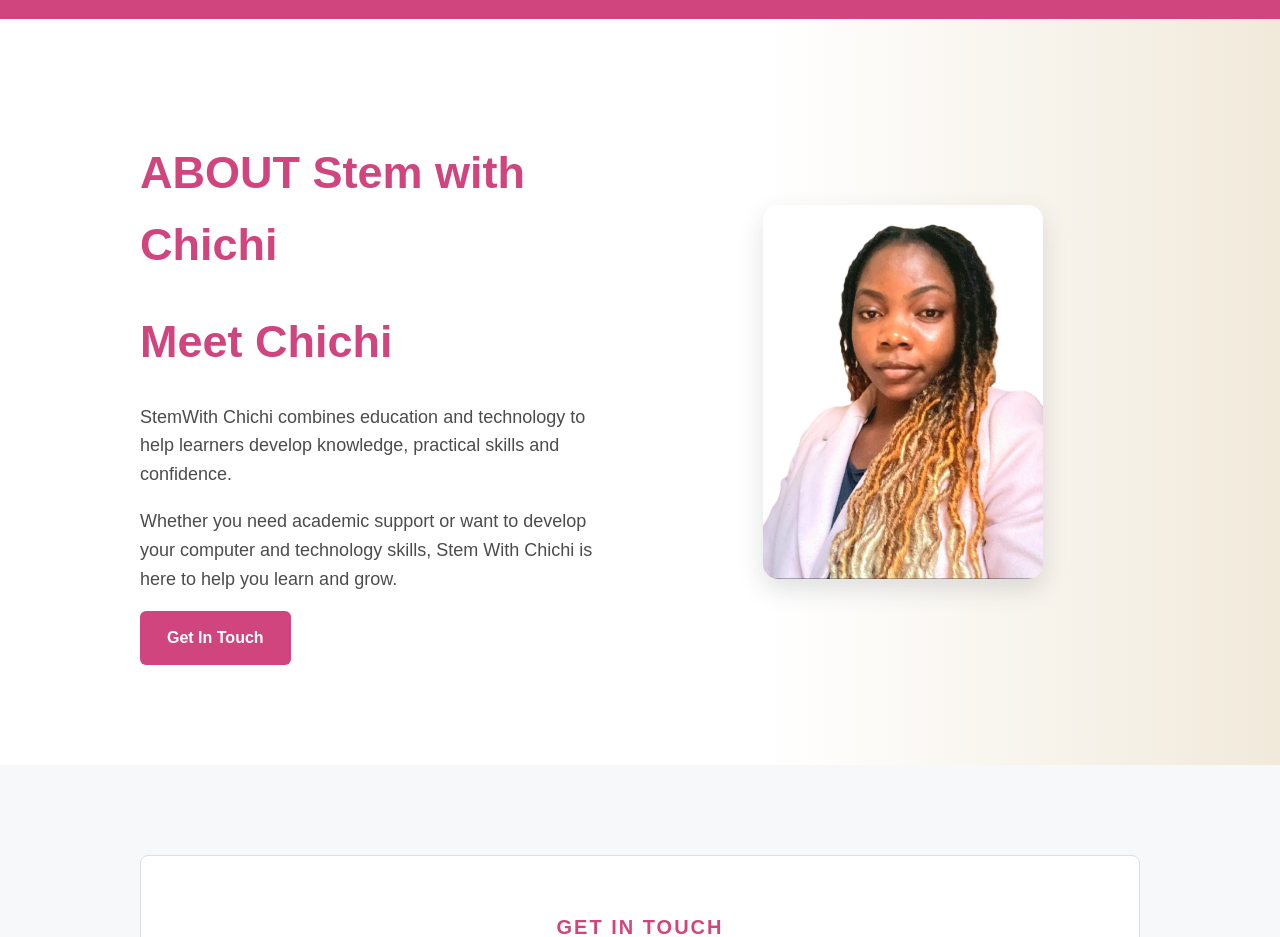
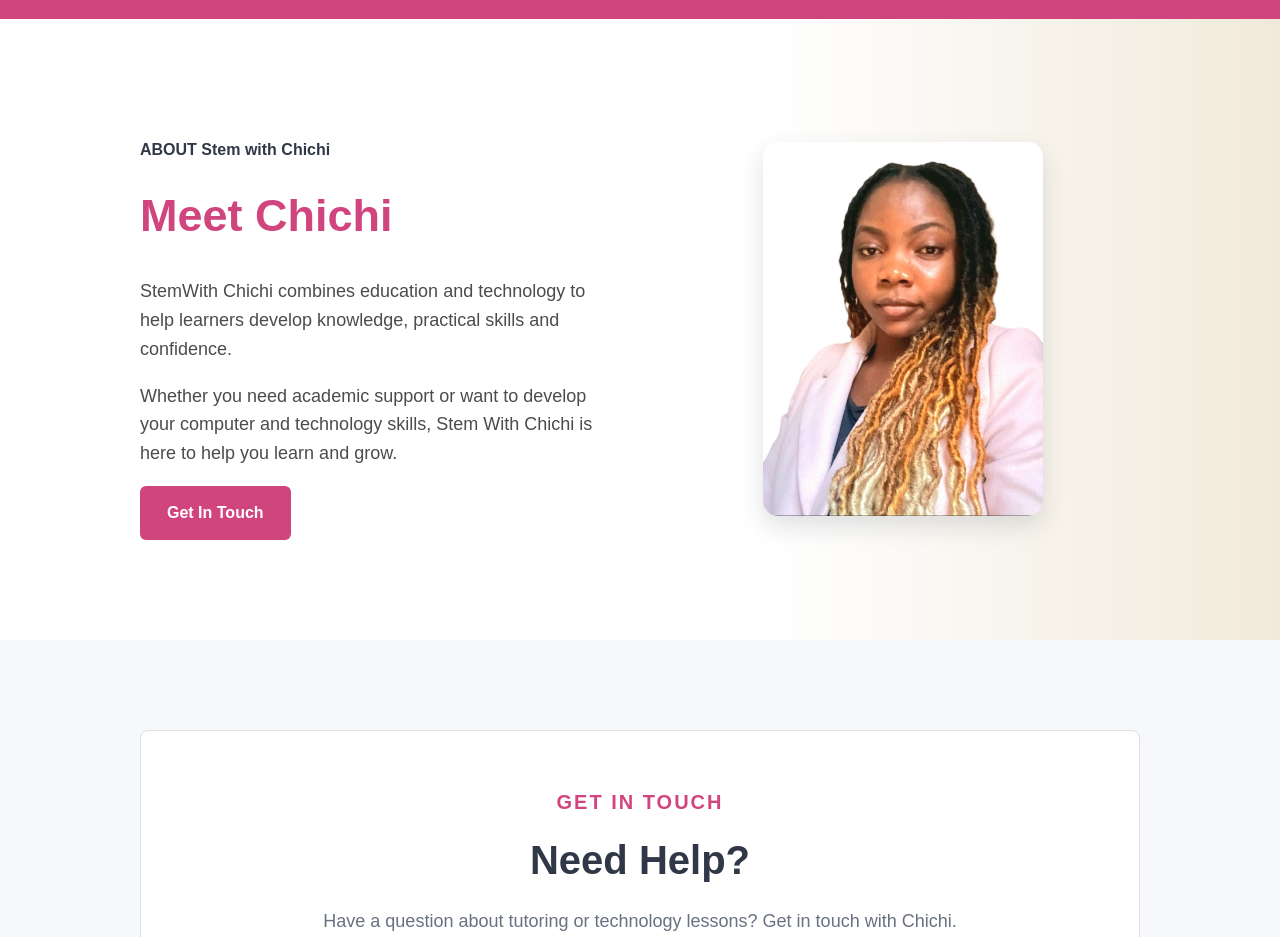
Before and after one commit to Ngowani-lc-dev/Stemtechwithlulu, a plain HTML site: page index.html in a window 1280 px wide. Shown: the part 2320-3257 px from the top of the page. Drawn offline with Linux system fonts and the light colour scheme.

Commit message:
update on html

```diff
--- a/index.html
+++ b/index.html
@@ -203,7 +203,7 @@
 
         <div class="about-text">
 
-            <p class="small-title"><h2>ABOUT Stem with Chichi</h2></p>
+            <p class="small-title"><h4>ABOUT Stem with Chichi</h4></p>
 
             <h2>Meet Chichi</h2>
 
```
